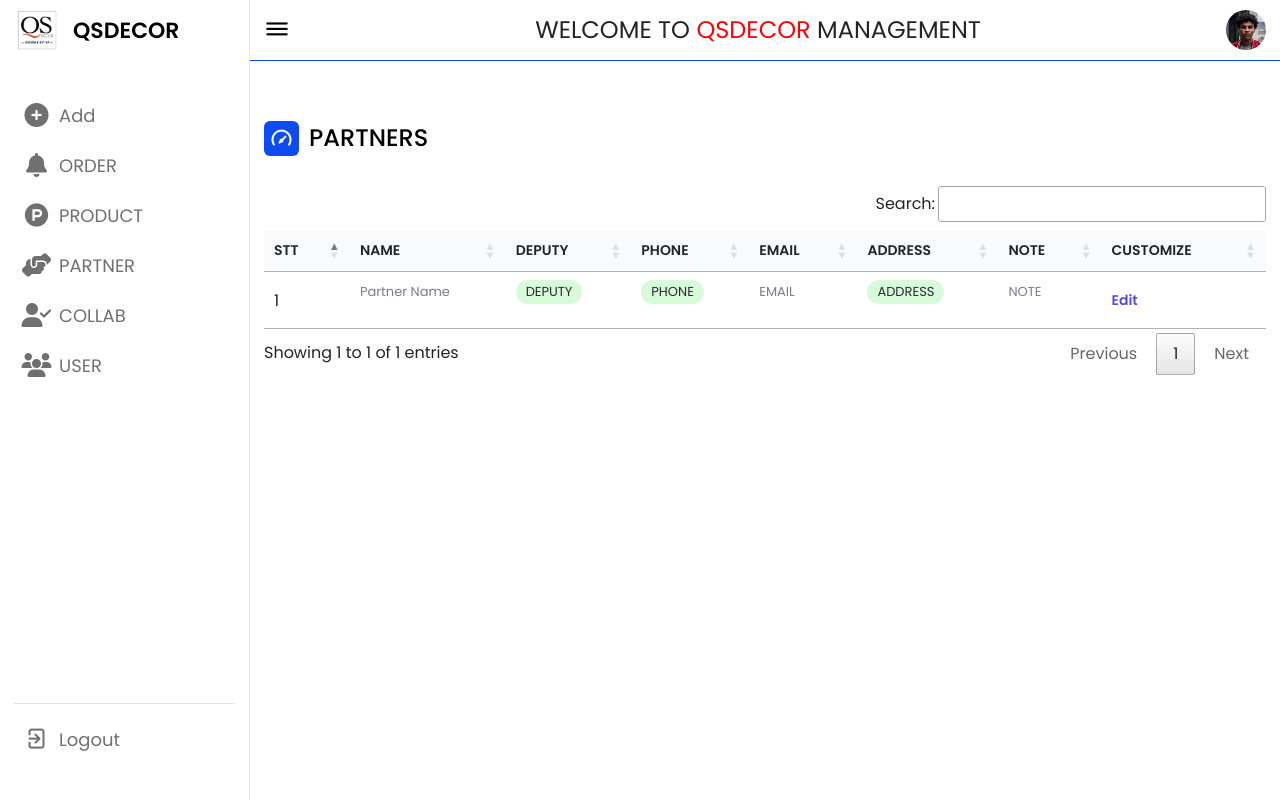
After one commit to sherlockduy4869/QSDecor_Management, a PHP site: page /partner.php in a window 1280 px wide. The commit adds this page. Run offline with PHP 8.4, Linux system fonts and the light colour scheme; some libraries are stand-ins or nearby versions.

Commit message:
Feat: create necessaries file for partner

```diff
--- a/Include/sidebar.php
+++ b/Include/sidebar.php
@@ -20,7 +20,7 @@
                     <i class="fa-brands fa-product-hunt"></i>
                     <span class="link-name">PRODUCT</span>
                 </a></li>
-                <li><a href="#">
+                <li><a href="partner.php">
                     <i class="fas fa-hands-helping"></i>
                     <span class="link-name">PARTNER</span>
                 </a></li>
--- a/SQL Code/QSDecorManagement.sql
+++ b/SQL Code/QSDecorManagement.sql
@@ -66,7 +66,7 @@ CREATE TABLE tbl_order
 --TABLE INCLUDES PARTNER COMPANY INFORMATION
 CREATE TABLE tbl_partner
 (
-	PARTNER_ID INT AUTO_INCREMENT PRIMARY KEY,
+	PARTNER_ID VARCHAR(255) PRIMARY KEY,
 	PARTNER_NAME VARCHAR(255),
 	DEPUTY VARCHAR(255),
 	PHONE VARCHAR(255),
--- /dev/null
+++ b/partner.php
@@ -0,0 +1,91 @@
+<?php
+    include_once "Include/header.php";
+    include_once "Include/sidebar.php";
+    include_once $_SERVER['DOCUMENT_ROOT'].'/Class/partnerClass.php';
+?>
+<?php
+    // $collabClass = new collabClass();
+    // $collabList = $collabClass->show_collab();
+
+    // if(isset($_GET['delID']))
+    // {
+    //     $delID = $_GET['delID'];
+    //     $delCollab = $collabClass->delete_collab($delID);
+    // }
+?>
+    <!--DASHBOARD AREA-->
+    <section class="dashboard">
+        <div class="top">
+            <i class="uil uil-bars sidebar-toggle"></i>
+            <span>WELCOME TO <span style="color: red;">QSDECOR</span> MANAGEMENT</span>
+            <img src="/Resource/img/profile-1.jpg" alt="">
+        </div>
+        <div class="dash-content">
+            <div class="overview">
+                <div class="title">
+                    <i class="uil uil-tachometer-fast"></i>
+                    <span class="text">PARTNERS</span>
+                </div>
+            </div>
+
+            <div class="activity">
+                <div class="board">
+                    <table id="tbl_cart" width="100%">
+                        <thead>
+                            <tr>
+                                <th>STT</th>
+                                <th>NAME</th>
+                                <th>DEPUTY</th>
+                                <th>PHONE</th>
+                                <th>EMAIL</th>
+                                <th>ADDRESS</th>
+                                <th>NOTE</th>
+                                <th>Customize</th>
+                        </thead>
+                        <?php
+                            // if($collabList)
+                            // {
+                                // $ID = 0;
+                                // while($result = $collabList->fetch_assoc())
+                                // {
+                                //     $ID++;
+                        ?>
+                        <tbody>
+                            <tr>
+                                <td>1</td>
+                                <td class="role">
+                                    <p>Partner Name</p>
+                                </td>
+                                <td class="active">
+                                    <p>DEPUTY</p>
+                                </td>
+                                <td class="active">
+                                    <p>PHONE</p>
+                                </td>
+                                <td class="role">
+                                    <p>EMAIL</p>
+                                </td>
+                                <td class="active">
+                                    <p>ADDRESS</p>
+                                </td>
+                                <td class="role">
+                                    <p>NOTE</p>
+                                </td>
+                                <td class="edit">
+                                    <a href="#">Edit</a>
+                                </td>
+                            </tr>
+                        </tbody>
+                        <?php
+                            //     }
+                            // }
+                        ?>
+                    </table>
+                </div>
+            </div>
+        </div>
+    </section>
+
+<?php
+    include_once "Include/footer.php";
+?>
```
Also changed, not shown: addArea.php (+5 -5 lines), partnerAdd.php (added, +72 -0 lines), Class/partnerClass.php (added).
